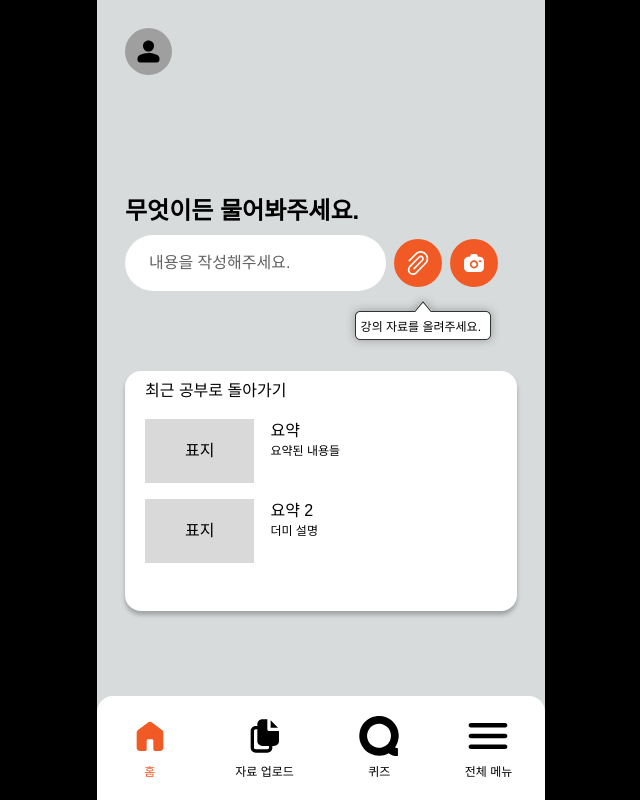
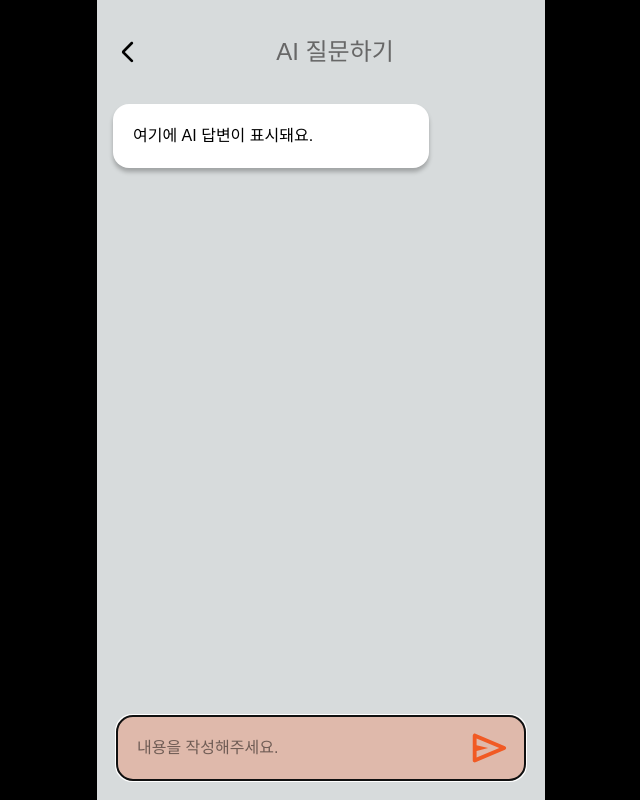
Before and after one commit to AI-XTHON/AITHON-FE, a React (Vite) app: page /chat in a window 1280 px wide. Before the commit this address led to /. Shown: the whole page, without its empty margins (319-959 px from the left). Built offline with nearby package versions, Linux system fonts and the light colour scheme; no server answers; a web font is replaced by a local one.

Commit message:
chore : 팻봇 레이아웃 작성

```diff
--- a/src/App.tsx
+++ b/src/App.tsx
@@ -11,6 +11,7 @@ import { Upload, DetailPost } from "./features/upload";
 import ProtectedRoute from "./shared/components/ProtectedRoute";
 import PublicRoute from "./shared/components/PublicRoute";
 import { QuizPage, QuizNumber, QuizResult, QuizCommentary } from "./features/quiz";
+import ChatScreen from "./features/chatbot/pages/ChatScreen";
 
 function App() {
   return (
@@ -27,7 +28,7 @@ function App() {
           <Route element={<ProtectedRoute />}>
             <Route path="/onboarding/user-info" element={<UserInfoPage mode="onboarding" />} />
             <Route path="/settings/user-info" element={<UserInfoPage mode="edit" />} />
-            <Route path="/mypage/:userId" element={<Mypage />} />
+            <Route path="/mypage" element={<Mypage />} />
             <Route path="/upload" element={<Upload />} />
             <Route path="/upload/:id" element={<DetailPost />} />
 
@@ -45,6 +46,7 @@ function App() {
           <Route path="/quiz/:quizId/q/:index" element={<QuizNumber />} />
           <Route path="/quiz/result" element={<QuizResult />} />
           <Route path="/quiz/:quizId/commentary/:num" element={<QuizCommentary />} />
+          <Route path='/chat' element={<ChatScreen />} />
         </Routes>
       </Layout>
     </BrowserRouter>
--- a/src/features/chatbot/pages/ChatScreen.tsx
+++ b/src/features/chatbot/pages/ChatScreen.tsx
@@ -1,13 +1,12 @@
 import React, { useCallback, useEffect, useRef, useState } from "react";
 import axios from "axios";
-import "./ChatPage.css";
-
+import Header from "../../../shared/components/Header";
 const API_URL = "http://192.168.88.114:8000/chat";
-const ORANGE = "#F15A24";
+import sendIcon from '../assets/send.svg';
 
 export default function ChatPage() {
   const [input, setInput] = useState("");
-  const [lastQuestion, setLastQuestion] = useState("미분 방정식을 알려줘");
+  const [lastQuestion, setLastQuestion] = useState("");
   const [answer, setAnswer] = useState("");
   const [loading, setLoading] = useState(false);
   const inputRef = useRef<HTMLInputElement>(null);
@@ -53,35 +52,22 @@ export default function ChatPage() {
   }, []);
 
   return (
-    <div className="chat-root">
+    <div >
       {/* 상단 헤더 */}
-      <header className="chat-header">
-        <button
-          className="back-btn"
-          onClick={() => window.history.back()}
-          aria-label="뒤로가기"
-        >
-          {/* 왼쪽 화살표 */}
-          <svg width="22" height="22" viewBox="0 0 24 24" fill="none">
-            <path d="M15 18l-6-6 6-6" stroke="#111" strokeWidth="2" strokeLinecap="round" strokeLinejoin="round"/>
-          </svg>
-        </button>
-        <h1 className="title">AI 질문하기</h1>
-        <div className="right-spacer" />
-      </header>
+      <Header title="AI 질문하기" />
 
-      <main className="chat-body">
+      <main className="p-4 relative ">
         {/* 오렌지 칩 */}
         {lastQuestion && (
-          <div className="chip" style={{ backgroundColor: ORANGE }}>
-            <span className="chip-text">{lastQuestion}</span>
+          <div className="text-end mb-5">
+            <span className="text-white bg-[#F15A24] py-3 px-5 rounded-full ">{lastQuestion}</span>
           </div>
         )}
 
         {/* 흰 카드: 답변 영역 */}
-        <section className="card">
+        <section className="bg-white rounded-2xl p-5 shadow-[0px_4px_4px_0px_#00000040] mr-25">
           {answer ? (
-            <pre className="answer">{answer}</pre>
+            <pre className="text-black text-base">{answer}</pre>
           ) : (
             <div className="placeholder">여기에 AI 답변이 표시돼요.</div>
           )}
@@ -89,17 +75,18 @@ export default function ChatPage() {
       </main>
 
       {/* 하단 입력 바 */}
-      <div className="input-wrap">
+      <div className="absolute bottom-0 p-5 w-full ">
+        <div className="relative ">
           <input
             ref={inputRef}
-          className="input"
+            className="p-5 bg-[#F15A2443] rounded-2xl w-full"
             placeholder="내용을 작성해주세요."
             value={input}
             onChange={(e) => setInput(e.target.value)}
             onKeyDown={onKeyDown}
           />
           <button
-          className="search-btn"
+            className="absolute right-3 top-8 -translate-y-1/2"
             onClick={send}
             disabled={loading || input.trim().length === 0}
             aria-label="질문 보내기"
@@ -108,14 +95,11 @@ export default function ChatPage() {
             {loading ? (
               <span className="dots">···</span>
             ) : (
-            // 돋보기 아이콘
-            <svg width="22" height="22" viewBox="0 0 24 24" fill="none">
-              <circle cx="11" cy="11" r="7" stroke="#111" strokeWidth="2" />
-              <path d="M20 20l-3.2-3.2" stroke="#111" strokeWidth="2" strokeLinecap="round" />
-            </svg>
+              <img src={sendIcon} alt="전송" />
             )}
           </button>
         </div>
       </div>
+    </div>
   );
 }
--- a/src/features/mypage/pages/Mypage.tsx
+++ b/src/features/mypage/pages/Mypage.tsx
@@ -31,14 +31,14 @@ export default function Mypage() {
             })
             .finally(() => { if (alive) setLoading(false) })
         return () => { alive = false }
-        // 주석: useEffect 의존성 배열에서 userId를 제거합니다.
+        //useEffect 의존성 배열에서 userId를 제거합니다.
     }, [navigate])
 
     const nickname = me?.name ?? '닉네임'
     const position = me?.userType ?? '대학생'
 
     const handleSettings = useCallback(() => {
-        // TODO: 설정 페이지로 이동하는 로직 구현
+        // TODO: 설정 페이지로 이동하는 로직 구현 <- 아직 만들지 마
     }, [])
 
     const handleLogout = useCallback(async () => {
```
Also changed, not shown: src/features/chatbot/assets/send.svg (added). Lines whose indentation alone changed are shown as unchanged.
